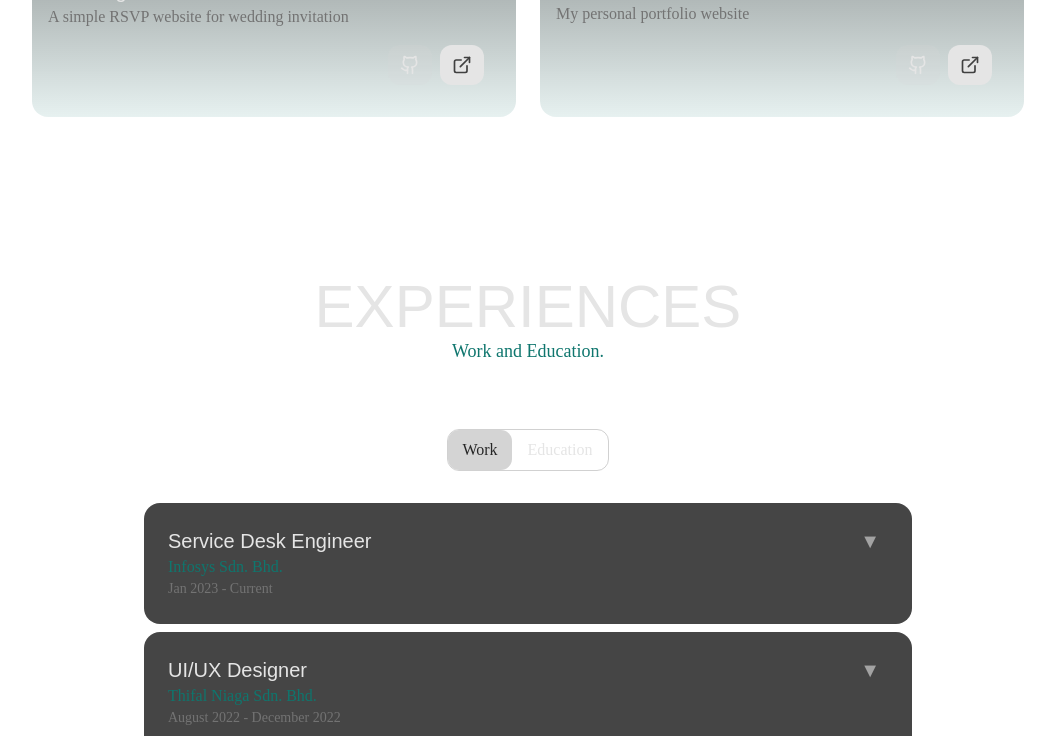
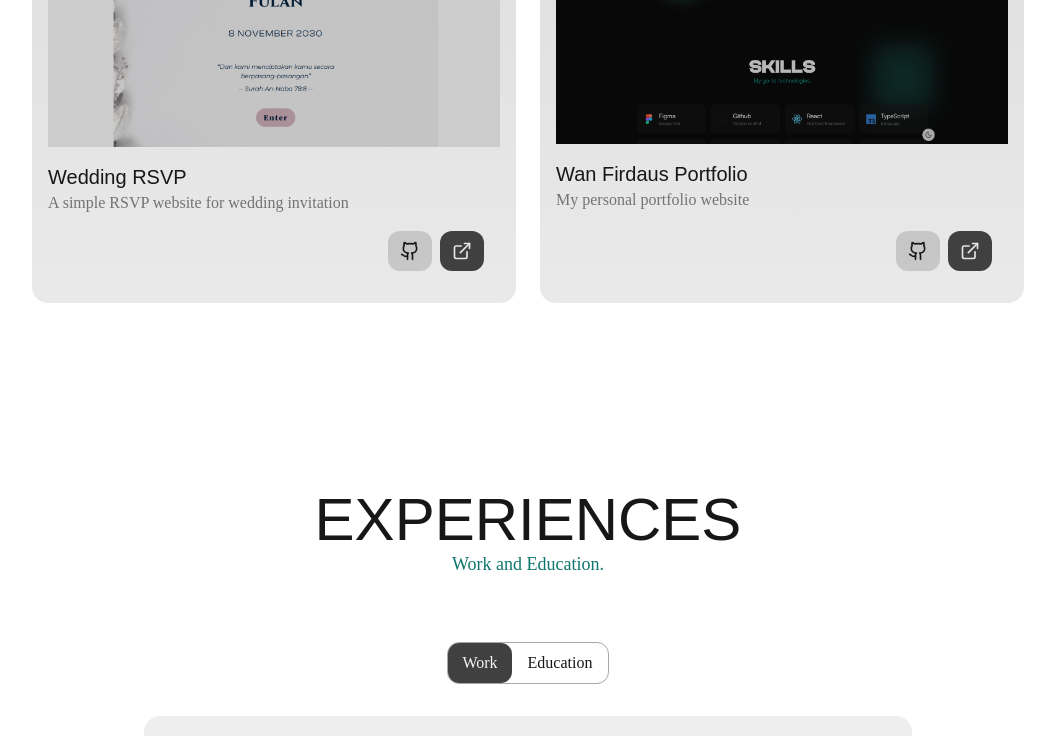
Before and after one commit to wamofi97/wamofi-portfolio, a React (Vite) app: page / in a window 1280 px wide. Shown: the part 2000-2736 px from the top of the page, without its empty margins (112-1167 px from the left). Built offline with nearby package versions, Linux system fonts and the light colour scheme; a web font is replaced by a local one.

Commit message:
min h-screen sections

```diff
--- a/src/App.jsx
+++ b/src/App.jsx
@@ -7,36 +7,35 @@ import Hero from "./components/Hero";
 import Project from "./components/Project";
 import { Skills } from "./components/Skills";
 import { Element } from "react-scroll";
-import ThemeToggle from "./components/ThemeToggle";
 import DottedBackground from "./components/DottedBackground";
 
 function App() {
 
   return (
-    <div className="w-full relative   text-neutral-900 dark:text-neutral-200 transition-colors duration-500">
+    <div className="w-full relative text-neutral-900 dark:text-neutral-200 transition-colors duration-500 overflow-hidden ">
       <Header/>
       <main className="max-w-5xl mx-auto relative overflow-hidden md:overflow-visible " >
         <Element name="hero" className="min-h-screen flex justify-center items-center">
             <Hero/>
         </Element>
-        <Element name="skills" className=" ">
+        <Element name="skills" className="min-h-screen flex justify-center items-center">
           <Skills/>
         </Element>
-        <Element name="projects" className=" ">
+        <Element name="projects" className=" min-h-screen flex justify-center items-center">
             <Project/>
         </Element>
-        <Element name="experiences" className=" ">
+        <Element name="experiences" className=" min-h-screen flex justify-center items-center">
           <Experience/>
         </Element>
-        <Element name="about" className=" ">
+        <Element name="about" className="min-h-screen flex justify-center items-center">
               <About/>
         </Element>
-        <Element name="contact" className="min-h-screen">
+        <Element name="contact" className="min-h-screen flex justify-center items-center">
               <Contact/>
         </Element>
         <Footer/>
         <DottedBackground/>
-        <ThemeToggle/>
+
       </main>
     </div>
   )
```
